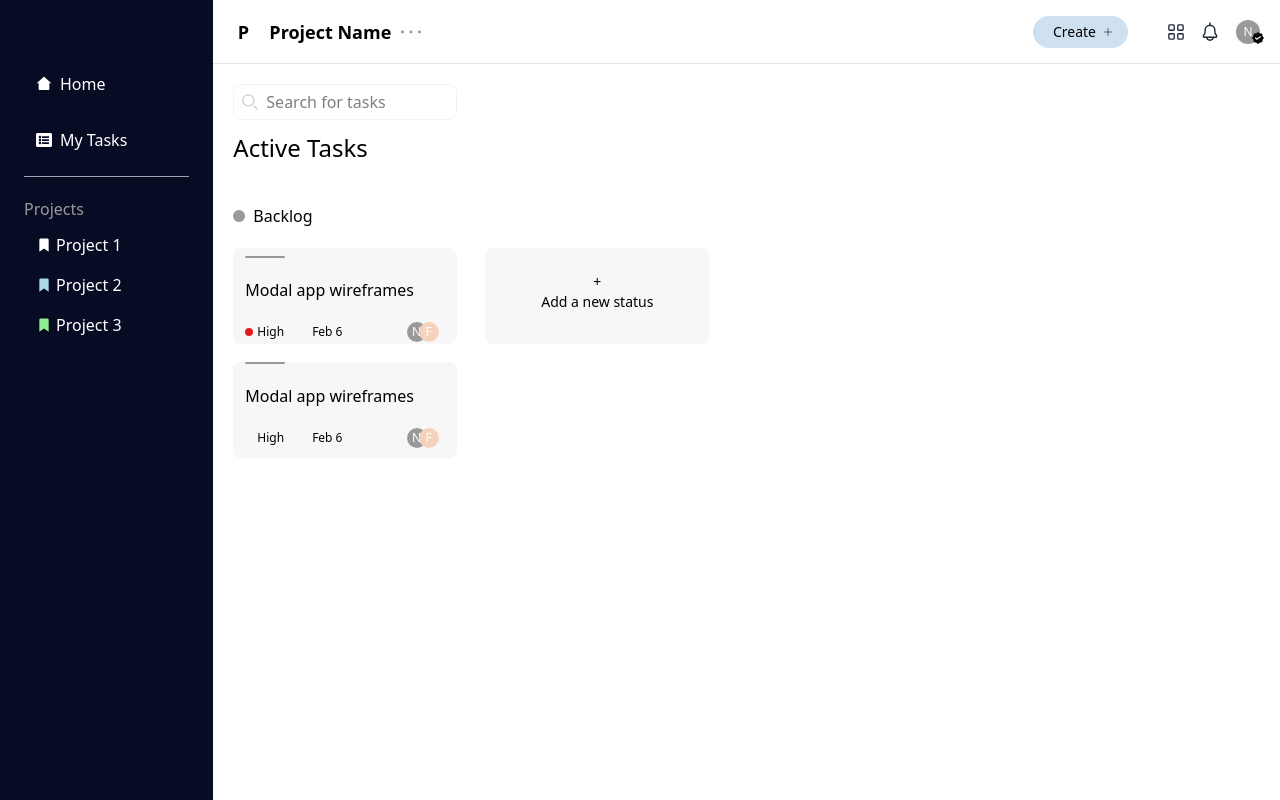
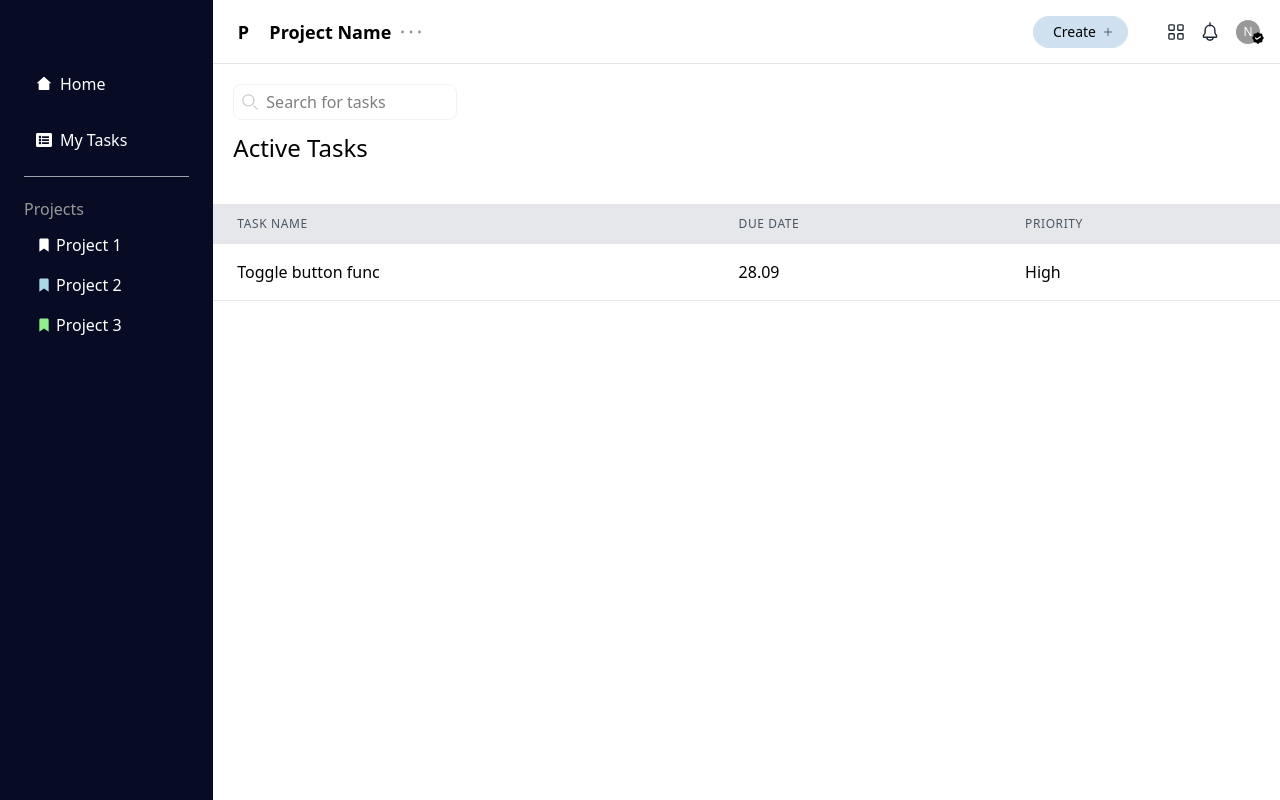
Before and after one commit to alexandruharuta/-project_management_orange, a React (Vite) app: page /mytasks in a window 1280 px wide. Built offline with nearby package versions, Linux system fonts and the light colour scheme.

Commit message:
table sample

```diff
--- a/src/Components/MyTasks/MyTasks.tsx
+++ b/src/Components/MyTasks/MyTasks.tsx
@@ -1,6 +1,11 @@
-export default function MyTasks() {
+import TableRow from "./TableRow"
+
+const MyTasks = () => {
+  const taskName = 'Toggle button func'
+  const dueDate = '28.09'
+  const priority = 'High'
   return (
-    <div>
+    <>
       <div className="border rounded-lg w-56 h-9 flex items-center gap-2 ml-5 mt-5 opacity-50">
         <svg
           className="w-4 h-4 ml-2 text-gray-800 dark:text-white opacity-50"
@@ -22,68 +27,30 @@ export default function MyTasks() {
 
       <p className="font-medium text-2xl ml-5 mt-3">Active Tasks</p>
 
-      <div className="ml-5 mt-10 flex items-center gap-2">
-        <div className="bg-gray0 rounded-full w-3 h-3"></div>
-        <p>Backlog</p>
-      </div>
+      <div className="container mx-auto mt-10">
+        <table className="min-w-full">
+          <thead>
+            <tr className="bg-gray-200">
+              <th className="px-6 py-3 text-left text-xs leading-4 font-medium text-gray-600 uppercase tracking-wider">
+                Task Name
+              </th>
+              <th className="px-6 py-3 text-left text-xs leading-4 font-medium text-gray-600 uppercase tracking-wider">
+                Due Date
+              </th>
+              <th className="px-6 py-3 text-left text-xs leading-4 font-medium text-gray-600 uppercase tracking-wider">
+                Priority
+              </th>
+            </tr>
+          </thead>
+          <tbody>
+            {/* You can map over your data and create rows here */}
+            <TableRow taskName = {taskName} dueDate = {dueDate} priority = {priority} />
+            {/* Add more rows as needed */}
+          </tbody>
+        </table>
+    </div>
+    </>
+  )
+}
 
-      <div className="flex items-center gap-2">
-        <div className="rounded-lg w-56 h-24 bg-light-gray ml-5 mt-5 font-medium">
-          <div className="ml-3 mt-2">
-            <div className="w-10 h-0.5 rounded-lg bg-gray0 "></div>
-            <p className="text-base mt-5">Modal app wireframes</p>
-            <div className="flex items-center mt-5 text-sm">
-              <div className="flex items-center gap-7 text-xs">
-                <div className="flex items-center gap-1 ">
-                  <div className="bg-red0 rounded-full w-2 h-2"></div>
-                  <p>High</p>
-                </div>
-                <p>Feb 6</p>
-              </div>
-
-              <div className="ml-16 flex items-center ">
-                <button className="w-5 h-5 bg-blue0 rounded-full -mr-2 bg-gray0 text-white text-xs ">
-                  N
-                </button>
-                <button className="w-5 h-5 bg-blue0 rounded-full  bg-yellow0 text-white text-xs">
-                  F
-                </button>
-              </div>
-            </div>
-          </div>
-          <div className="bg-light-gray rounded-lg w-56 h-24 mt-5 font-medium">
-            <div className="ml-3 mt-2">
-              <div className="w-10 h-0.5 rounded-lg bg-gray0 "></div>
-              <p className="text-base mt-5">Modal app wireframes</p>
-              <div className="flex items-center mt-5 text-sm">
-                <div className="flex items-center gap-7 text-xs">
-                  <div className="flex items-center gap-1 ">
-                    <div className="bg-red rounded-full w-2 h-2"></div>
-                    <p>High</p>
-                  </div>
-                  <p>Feb 6</p>
-                </div>
-
-                <div className="ml-16 flex items-center ">
-                  <button className="w-5 h-5 bg-blue0 rounded-full -mr-2 bg-gray0 text-white text-xs ">
-                    N
-                  </button>
-                  <button className="w-5 h-5 bg-blue0 rounded-full  bg-yellow0 text-white text-xs">
-                    F
-                  </button>
-                </div>
-              </div>
-            </div>
-          </div>
-        </div>
-
-        <div className="rounded-lg w-56 h-24 bg-light-gray ml-5 mt-5 font-normal">
-          <div className="flex grid justify-items-center mt-6 text-sm">
-            <p>+</p>
-            <p>Add a new status</p>
-          </div>
-        </div>
-      </div>
-    </div>
-  );
-}
+export default MyTasks
--- /dev/null
+++ b/src/Components/MyTasks/TableRow.tsx
@@ -0,0 +1,24 @@
+
+interface IRow{
+    taskName:string;
+    dueDate:string;
+    priority:string;
+}
+
+const TableRow: React.FC<IRow> = ({taskName, dueDate, priority}) => {
+  return (
+    <tr className="bg-white">
+        <td className="px-6 py-4 whitespace-no-wrap border-b border-gray-200">
+        {taskName}
+        </td>
+        <td className="px-6 py-4 whitespace-no-wrap border-b border-gray-200">
+        {dueDate}
+        </td>
+        <td className="px-6 py-4 whitespace-no-wrap border-b border-gray-200">
+        {priority}
+        </td>
+    </tr>
+  )
+}
+
+export default TableRow
```
